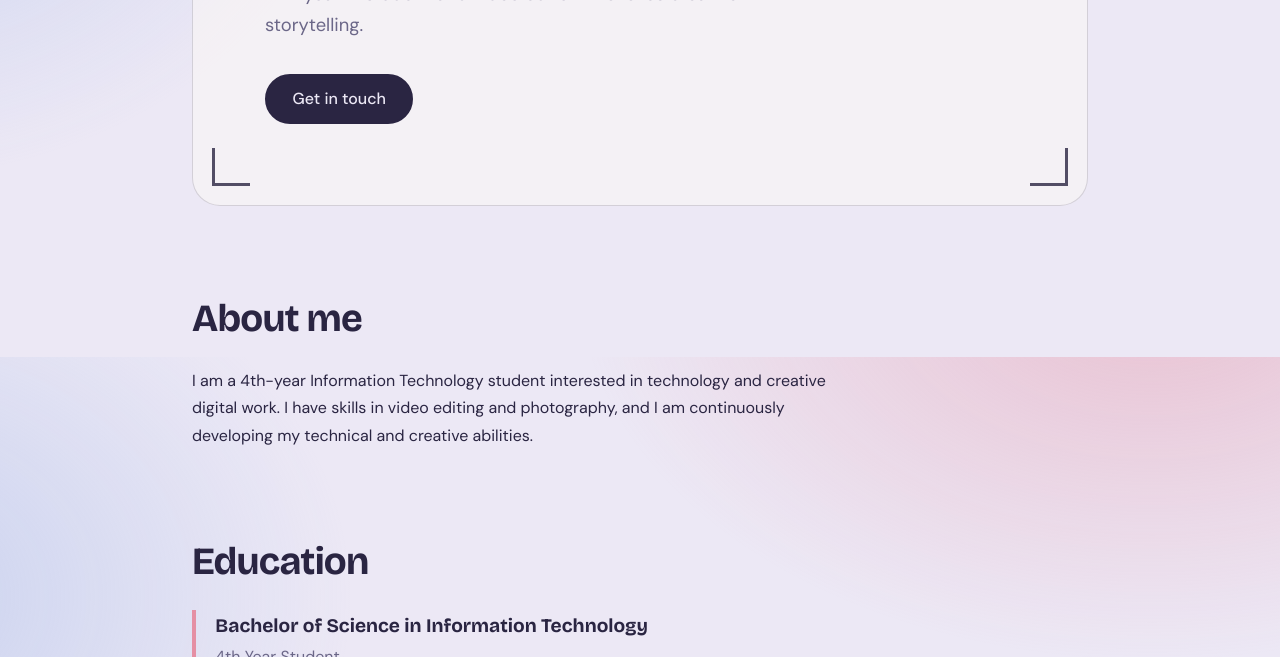
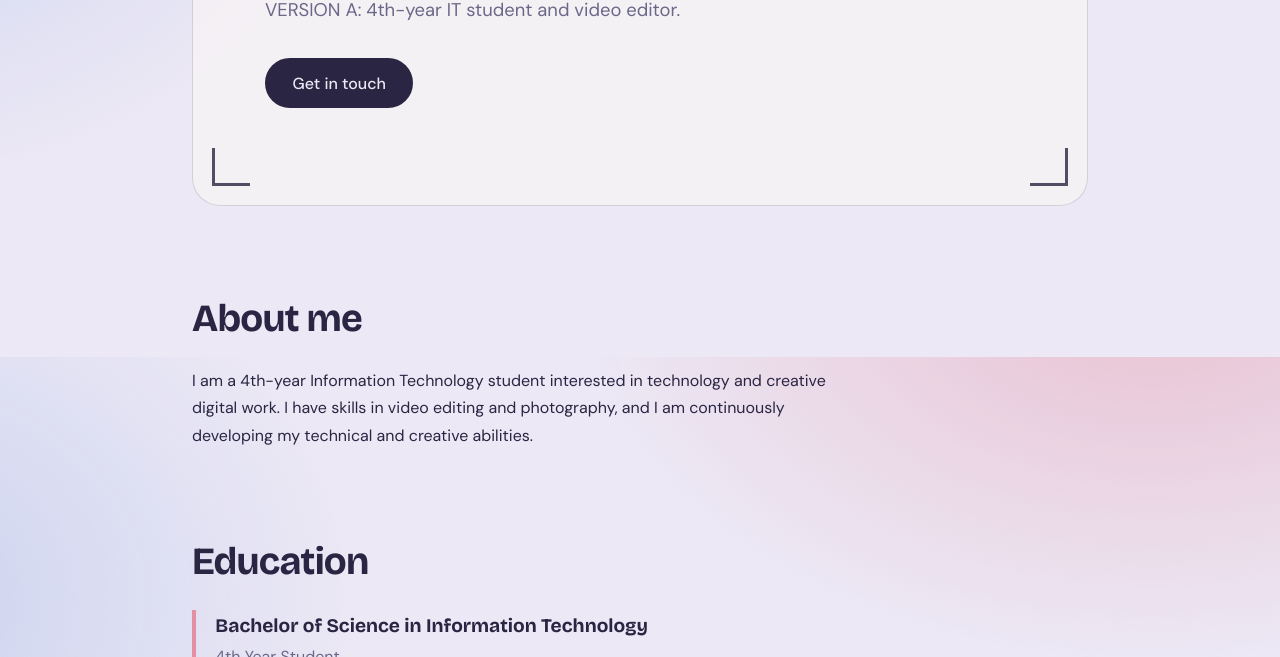
Before and after one commit to isaiahjairomartinez-00457/IT415-CV, a plain HTML site: page index.html in a window 1280 px wide. Shown: the part 443-1100 px from the top of the page. Drawn offline with nearby package versions, Linux system fonts and the light colour scheme.

Commit message:
Change role text in conflict-a

```diff
--- a/index.html
+++ b/index.html
@@ -30,7 +30,7 @@
       <div class="hero-text">
         <p class="hello">Curriculum Vitae</p>
         <h1>Isaiah Jairo Martinez</h1>
-       <p class="role">4th-year IT student and video editor who loves creative storytelling.</p>
+       <p class="role">VERSION A: 4th-year IT student and video editor.</p>
         <a class="btn" href="#contact">Get in touch</a>
       </div>
     </section>
```
